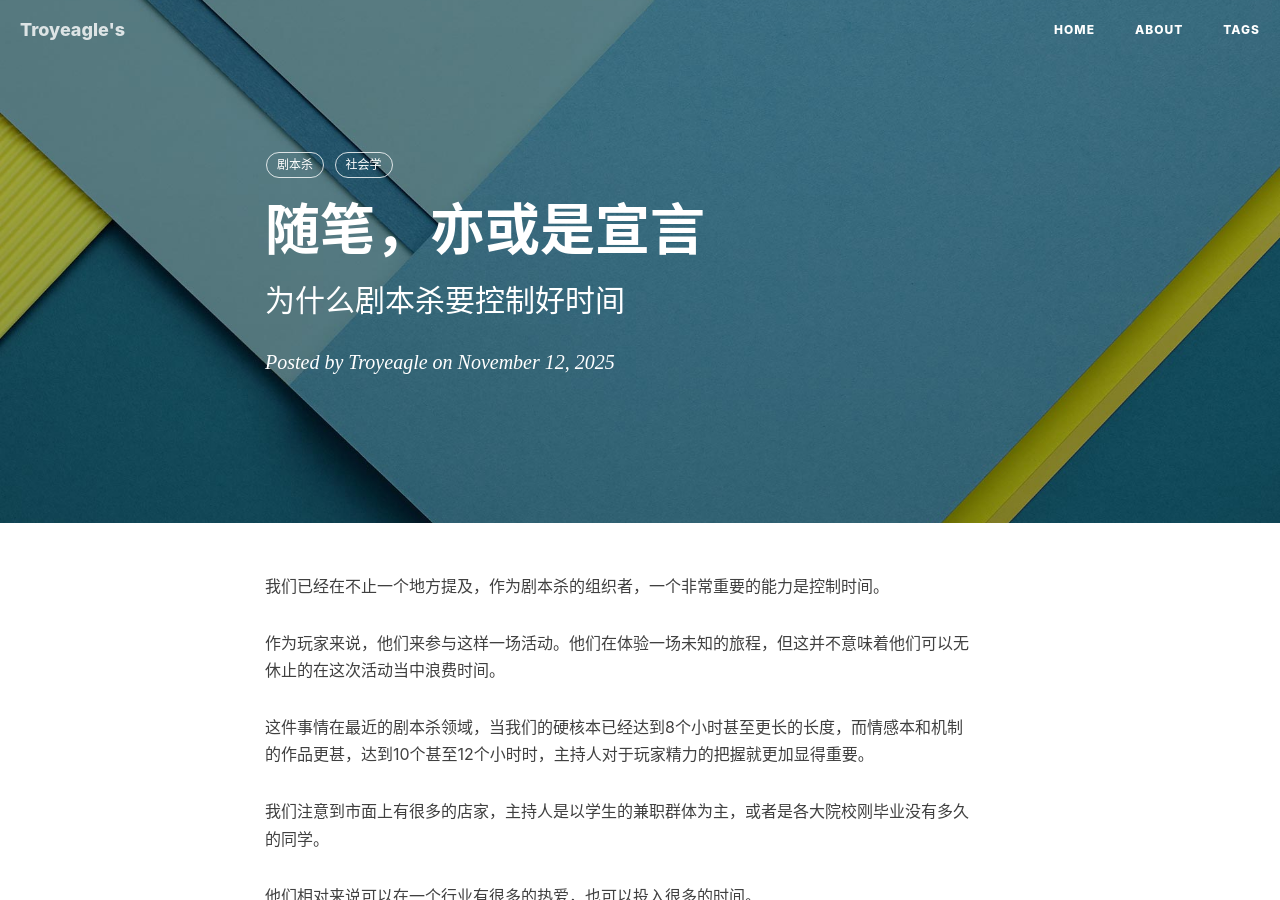
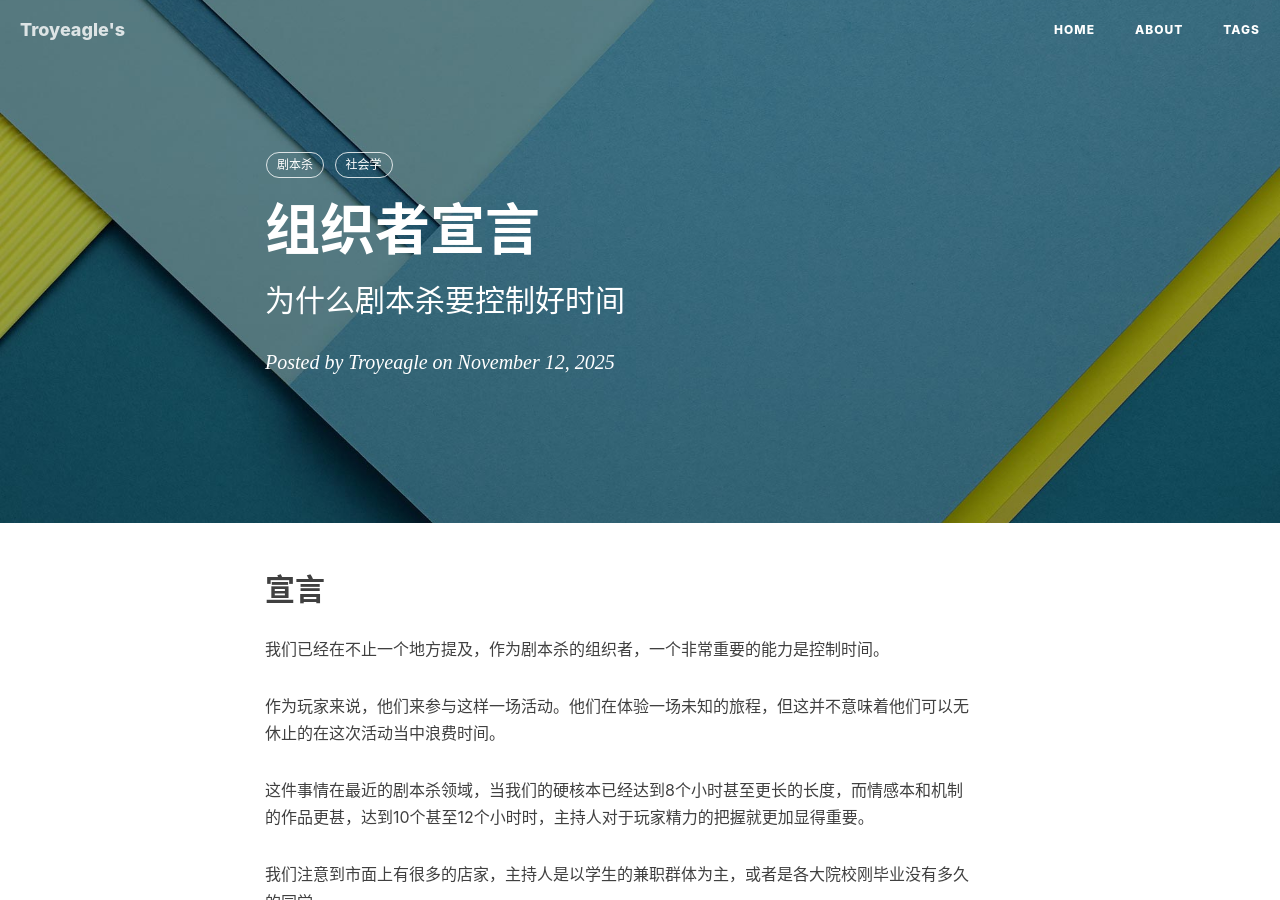
Before and after one commit to troyeagle/troyeagle.github.io, a Jekyll site: the page built from _posts/2025-11-12-declaration.md, in a window 1280 px wide and 900 px high. Built offline with Jekyll 4.4.1, drawn with Linux system fonts in a browser that asks for light colours; nearby versions of some CDN libraries; comment, search, counter and statistics services are not loaded.

Commit message:
feat: some fx

```diff
--- a/_posts/2025-11-12-declaration.md
+++ b/_posts/2025-11-12-declaration.md
@@ -1,6 +1,6 @@
 ---
 layout:     post
-title:      "随笔，亦或是宣言"
+title:      "组织者宣言"
 subtitle:   "为什么剧本杀要控制好时间"
 date:       2025-11-12
 author:     "Troyeagle"
@@ -9,6 +9,9 @@ tags:
     - 剧本杀
     - 社会学
 ---
+
+## 宣言
+
 我们已经在不止一个地方提及，作为剧本杀的组织者，一个非常重要的能力是控制时间。
 
 作为玩家来说，他们来参与这样一场活动。他们在体验一场未知的旅程，但这并不意味着他们可以无休止的在这次活动当中浪费时间。
```
Also changed, not shown: _posts/2025-09-06-talkWithPeng.md (+1 -1 lines).
